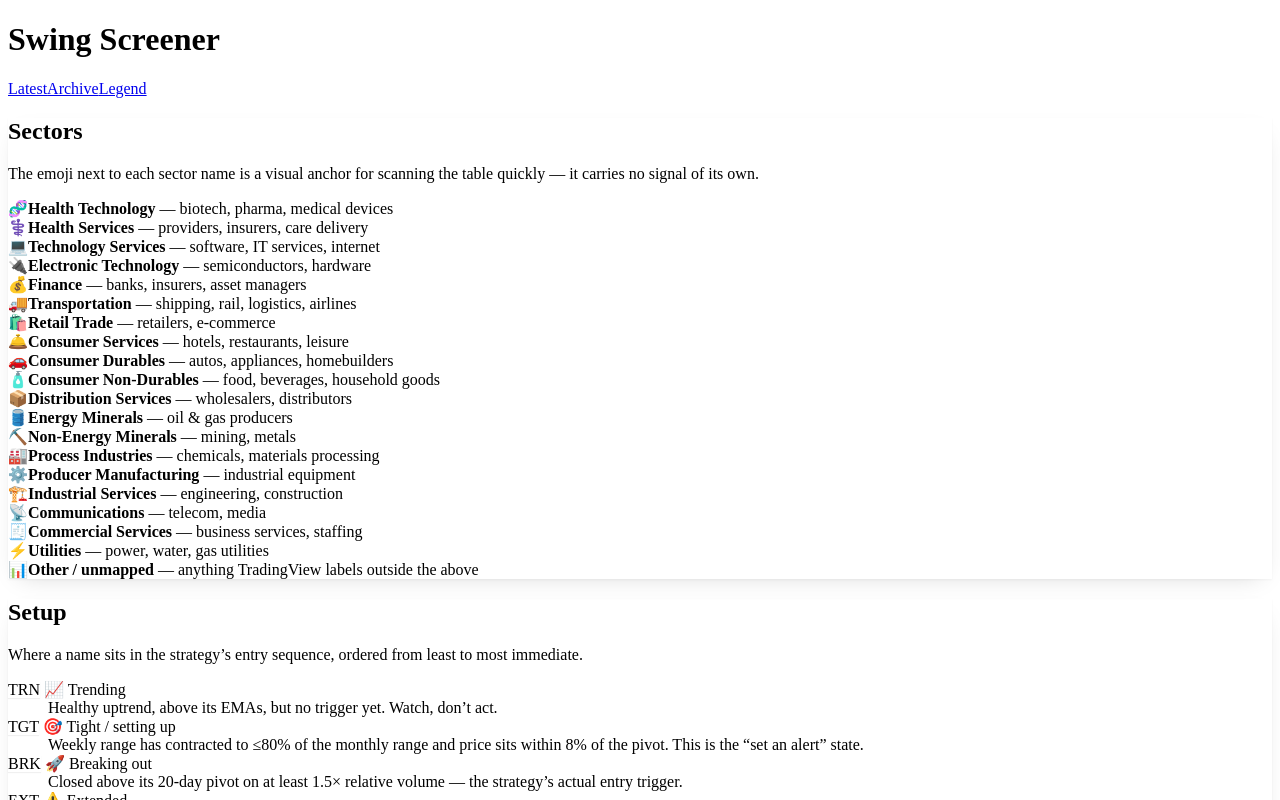
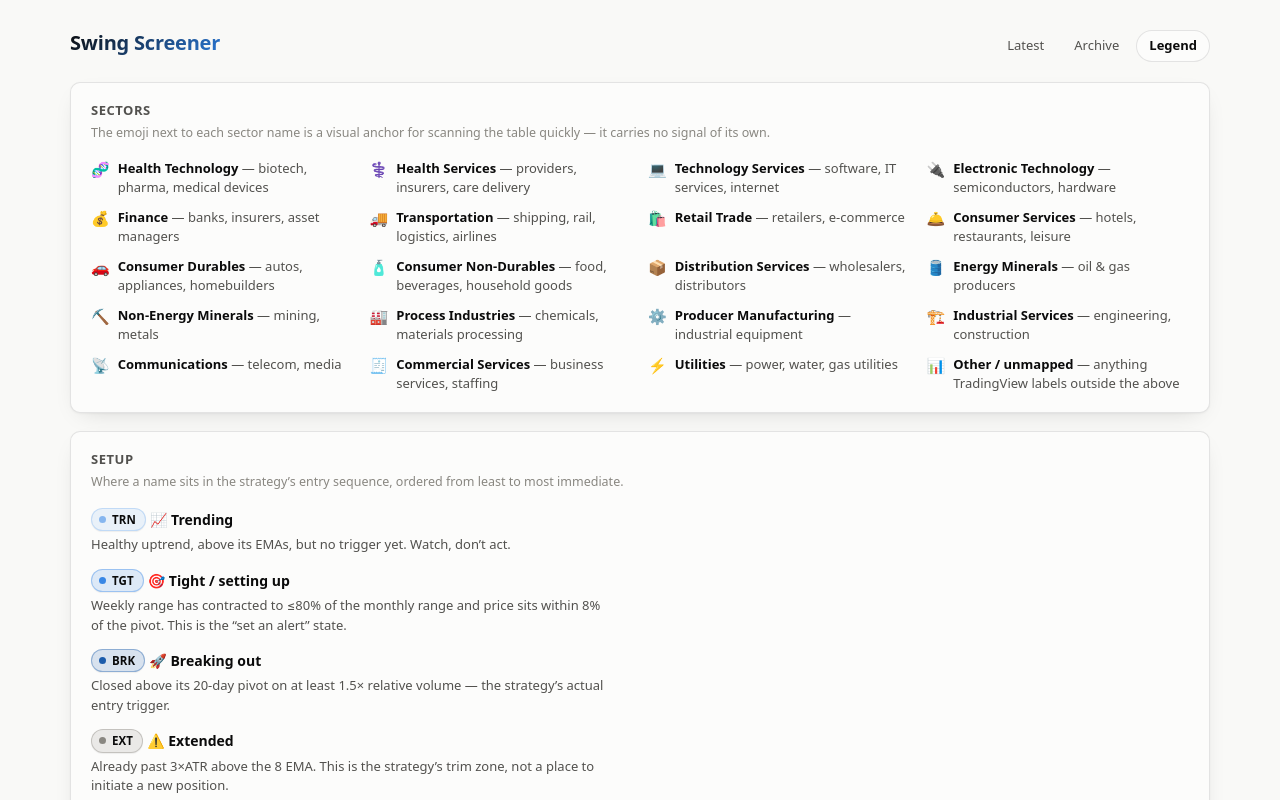
Before and after one commit to MinimalStealth/swing-dashboard, a Next.js app: page /legend in a window 1280 px wide. Shown: the top 800 px of the page. Built offline with nearby package versions, Linux system fonts and the light colour scheme.

Commit message:
Fix globals.css restore full stylesheet

```diff
--- a/app/globals.css
+++ b/app/globals.css
@@ -1,4 +1,639 @@
-cat >> app/globals.css << 'ENDOFFILE'
+/* Palette: validated categorical slots 1-2, a single-hue ordinal ramp for
+   setup state, and the reserved status tokens. Light values on :root, dark
+   values declared under both the OS media query and the [data-theme] scope
+   so an explicit toggle wins in either direction. */
+
+:root {
+  color-scheme: light;
+
+  --page: #f9f9f7;
+  --surface: #fcfcfb;
+  --text-primary: #0b0b0b;
+  --text-secondary: #52514e;
+  --text-muted: #898781;
+  --grid: #e1e0d9;
+  --axis: #c3c2b7;
+  --border: rgba(11, 11, 11, 0.1);
+
+  --series-1: #2a78d6; /* 1-month performance */
+  --series-2: #eb6834; /* 1-week performance */
+
+  /* Ordinal ramp: how close a setup is to an actual entry trigger. */
+  --setup-trending: #86b6ef;
+  --setup-tight: #3987e5;
+  --setup-breakout: #1c5cab;
+  --setup-extended: #898781;
+
+  --good: #0ca30c;
+  --warning: #fab219;
+  --serious: #ec835a;
+  --critical: #d03b3b;
+  --success-text: #006300;
+
+  --radius: 10px;
+  --mark-radius: 4px;
+}
+
+@media (prefers-color-scheme: dark) {
+  :root:not([data-theme="light"]) {
+    color-scheme: dark;
+
+    --page: #0d0d0d;
+    --surface: #1a1a19;
+    --text-primary: #ffffff;
+    --text-secondary: #c3c2b7;
+    --text-muted: #898781;
+    --grid: #2c2c2a;
+    --axis: #383835;
+    --border: rgba(255, 255, 255, 0.1);
+
+    --series-1: #3987e5;
+    --series-2: #d95926;
+
+    --setup-trending: #6da7ec;
+    --setup-tight: #2a78d6;
+    --setup-breakout: #184f95;
+    --setup-extended: #898781;
+
+    --success-text: #0ca30c;
+  }
+}
+
+:root[data-theme="dark"] {
+  color-scheme: dark;
+
+  --page: #0d0d0d;
+  --surface: #1a1a19;
+  --text-primary: #ffffff;
+  --text-secondary: #c3c2b7;
+  --text-muted: #898781;
+  --grid: #2c2c2a;
+  --axis: #383835;
+  --border: rgba(255, 255, 255, 0.1);
+
+  --series-1: #3987e5;
+  --series-2: #d95926;
+
+  --setup-trending: #6da7ec;
+  --setup-tight: #2a78d6;
+  --setup-breakout: #184f95;
+  --setup-extended: #898781;
+
+  --success-text: #0ca30c;
+}
+
+* {
+  box-sizing: border-box;
+}
+
+body {
+  margin: 0;
+  background: var(--page);
+  color: var(--text-primary);
+  font-family: system-ui, -apple-system, "Segoe UI", sans-serif;
+  font-size: 14px;
+  line-height: 1.5;
+  -webkit-font-smoothing: antialiased;
+}
+
+a {
+  color: inherit;
+}
+
+.shell {
+  max-width: 1180px;
+  margin: 0 auto;
+  padding: 28px 20px 72px;
+}
+
+/* ---------- masthead ---------- */
+
+.masthead {
+  display: flex;
+  flex-wrap: wrap;
+  align-items: baseline;
+  justify-content: space-between;
+  gap: 12px 20px;
+  margin-bottom: 20px;
+}
+
+.masthead h1 {
+  font-size: 20px;
+  font-weight: 650;
+  letter-spacing: -0.01em;
+  margin: 0;
+}
+
+.masthead .meta {
+  color: var(--text-muted);
+  font-size: 12.5px;
+}
+
+nav.tabs {
+  display: flex;
+  gap: 4px;
+}
+
+nav.tabs a {
+  padding: 5px 12px;
+  border-radius: 999px;
+  text-decoration: none;
+  font-size: 13px;
+  color: var(--text-secondary);
+  border: 1px solid transparent;
+}
+
+nav.tabs a[aria-current="page"] {
+  background: var(--surface);
+  border-color: var(--border);
+  color: var(--text-primary);
+  font-weight: 550;
+}
+
+/* ---------- cards ---------- */
+
+.card {
+  background: var(--surface);
+  border: 1px solid var(--border);
+  border-radius: var(--radius);
+  padding: 18px 20px;
+  margin-bottom: 18px;
+}
+
+.card > h2 {
+  font-size: 13px;
+  font-weight: 600;
+  letter-spacing: 0.04em;
+  text-transform: uppercase;
+  color: var(--text-secondary);
+  margin: 0 0 4px;
+}
+
+.card > .card-note {
+  color: var(--text-muted);
+  font-size: 12.5px;
+  margin: 0 0 16px;
+}
+
+/* ---------- regime banner ---------- */
+
+.regime {
+  display: flex;
+  flex-wrap: wrap;
+  gap: 20px 32px;
+  align-items: flex-start;
+}
+
+.regime-verdict {
+  display: flex;
+  align-items: center;
+  gap: 10px;
+  font-size: 22px;
+  font-weight: 650;
+  letter-spacing: -0.01em;
+}
+
+.dot {
+  width: 10px;
+  height: 10px;
+  border-radius: 50%;
+  flex: none;
+}
+
+.dot-good {
+  background: var(--good);
+}
+.dot-warning {
+  background: var(--warning);
+}
+.dot-critical {
+  background: var(--critical);
+}
+
+.regime-line {
+  color: var(--text-secondary);
+  font-size: 13px;
+  margin-top: 2px;
+  max-width: 62ch;
+}
+
+.index-grid {
+  display: flex;
+  gap: 28px;
+  flex-wrap: wrap;
+}
+
+.index-block .sym {
+  font-weight: 600;
+  font-size: 13px;
+}
+
+.index-block .px {
+  font-size: 18px;
+  font-weight: 600;
+}
+
+.index-block .emas {
+  color: var(--text-muted);
+  font-size: 12px;
+  font-variant-numeric: tabular-nums;
+}
+
+/* ---------- callouts ---------- */
+
+.callouts {
+  display: grid;
+  grid-template-columns: repeat(auto-fit, minmax(180px, 1fr));
+  gap: 12px;
+  margin-bottom: 18px;
+}
+
+.callout {
+  background: var(--surface);
+  border: 1px solid var(--border);
+  border-radius: var(--radius);
+  padding: 14px 16px;
+}
+
+.callout .label {
+  font-size: 12px;
+  color: var(--text-muted);
+  display: flex;
+  align-items: center;
+  gap: 6px;
+}
+
+.callout .value {
+  font-size: 26px;
+  font-weight: 650;
+  letter-spacing: -0.02em;
+  margin-top: 2px;
+}
+
+.callout .sub {
+  font-size: 12px;
+  color: var(--text-secondary);
+  margin-top: 2px;
+}
+
+/* ---------- tables ---------- */
+
+.table-wrap {
+  overflow-x: auto;
+  margin: 0 -20px;
+  padding: 0 20px;
+}
+
+table {
+  width: 100%;
+  border-collapse: collapse;
+  font-size: 13px;
+  font-variant-numeric: tabular-nums;
+  white-space: nowrap;
+}
+
+thead th {
+  text-align: right;
+  font-weight: 550;
+  font-size: 11.5px;
+  letter-spacing: 0.03em;
+  text-transform: uppercase;
+  color: var(--text-muted);
+  padding: 0 10px 8px;
+  border-bottom: 1px solid var(--grid);
+}
+
+thead th:first-child,
+td:first-child {
+  text-align: left;
+  padding-left: 0;
+}
+
+tbody td {
+  text-align: right;
+  padding: 9px 10px;
+  border-bottom: 1px solid var(--grid);
+  color: var(--text-secondary);
+}
+
+tbody tr:last-child td {
+  border-bottom: none;
+}
+
+td.ticker {
+  font-weight: 650;
+  font-size: 14px;
+  color: var(--text-primary);
+  font-variant-numeric: normal;
+}
+
+td.sector {
+  color: var(--text-muted);
+  font-size: 12px;
+  white-space: normal;
+  min-width: 130px;
+  text-align: left;
+}
+
+/* ---------- setup chip ---------- */
+
+.chip {
+  display: inline-flex;
+  align-items: center;
+  gap: 6px;
+  padding: 2px 9px 2px 7px;
+  border-radius: 999px;
+  font-size: 11.5px;
+  font-weight: 550;
+  letter-spacing: 0.01em;
+  color: var(--text-primary);
+  background: color-mix(in srgb, var(--chip-color) 16%, var(--surface));
+  border: 1px solid color-mix(in srgb, var(--chip-color) 40%, transparent);
+  white-space: nowrap;
+  font-variant-numeric: normal;
+}
+
+.chip .dot {
+  width: 7px;
+  height: 7px;
+  background: var(--chip-color);
+}
+
+.chip-breakout {
+  --chip-color: var(--setup-breakout);
+}
+.chip-tight {
+  --chip-color: var(--setup-tight);
+}
+.chip-trending {
+  --chip-color: var(--setup-trending);
+}
+.chip-extended {
+  --chip-color: var(--setup-extended);
+}
+
+.flag {
+  display: inline-flex;
+  align-items: center;
+  gap: 4px;
+  font-size: 12px;
+  font-weight: 550;
+}
+
+.flag-warning {
+  color: var(--text-primary);
+}
+
+.flag-warning .dot {
+  background: var(--warning);
+}
+
+/* ---------- risk bar ---------- */
+
+.riskbar {
+  display: block;
+  width: 96px;
+  height: 14px;
+  margin-left: auto;
+}
+
+/* ---------- sector chart ---------- */
+
+.legend {
+  display: flex;
+  gap: 16px;
+  align-items: center;
+  margin-bottom: 14px;
+  font-size: 12px;
+  color: var(--text-secondary);
+}
+
+.legend .key {
+  display: inline-flex;
+  align-items: center;
+  gap: 6px;
+}
+
+.legend .swatch {
+  width: 9px;
+  height: 9px;
+  border-radius: 2px;
+  flex: none;
+}
+
+.sector-row {
+  display: grid;
+  grid-template-columns: minmax(110px, 168px) 1fr auto;
+  gap: 12px;
+  align-items: center;
+}
+
+.sector-name {
+  font-size: 12.5px;
+  color: var(--text-secondary);
+}
+
+.sector-plot {
+  position: relative;
+  height: 22px;
+}
+
+.sector-zero {
+  position: absolute;
+  top: 0;
+  bottom: 0;
+  width: 1px;
+  background: var(--axis);
+}
+
+.sector-bar {
+  position: absolute;
+  height: 8px;
+}
+
+.sector-values {
+  font-size: 12px;
+  font-variant-numeric: tabular-nums;
+  color: var(--text-secondary);
+  min-width: 96px;
+  text-align: right;
+}
+
+@media (max-width: 620px) {
+  .sector-row {
+    grid-template-columns: 1fr auto;
+  }
+  .sector-plot {
+    grid-column: 1 / -1;
+  }
+}
+
+/* ---------- persistence timeline ---------- */
+
+.timeline {
+  display: flex;
+  gap: 2px;
+  justify-content: flex-end;
+}
+
+.cell {
+  width: 26px;
+  height: 20px;
+  border-radius: 3px;
+  display: flex;
+  align-items: center;
+  justify-content: center;
+  font-size: 9px;
+  font-weight: 700;
+  letter-spacing: 0.02em;
+  color: #ffffff;
+  font-variant-numeric: normal;
+}
+
+.cell-empty {
+  background: transparent;
+  border: 1px solid var(--grid);
+  color: var(--text-muted);
+}
+
+.cell-breakout {
+  background: var(--setup-breakout);
+}
+.cell-tight {
+  background: var(--setup-tight);
+}
+.cell-trending {
+  background: var(--setup-trending);
+  color: #0b0b0b;
+}
+.cell-extended {
+  background: var(--setup-extended);
+}
+
+.delta-up {
+  color: var(--success-text);
+}
+.delta-down {
+  color: var(--critical);
+}
+
+/* ---------- filter row ---------- */
+
+.filters {
+  display: flex;
+  gap: 6px;
+  align-items: center;
+  margin-bottom: 18px;
+  flex-wrap: wrap;
+}
+
+.filters .filter-label {
+  font-size: 12px;
+  color: var(--text-muted);
+  margin-right: 4px;
+}
+
+.filters a {
+  padding: 4px 11px;
+  border-radius: 999px;
+  border: 1px solid var(--border);
+  background: var(--surface);
+  text-decoration: none;
+  font-size: 12.5px;
+  color: var(--text-secondary);
+}
+
+.filters a[aria-current="true"] {
+  border-color: var(--text-primary);
+  color: var(--text-primary);
+  font-weight: 600;
+}
+
+/* ---------- misc ---------- */
+
+.empty {
+  color: var(--text-muted);
+  font-size: 13px;
+  padding: 8px 0 4px;
+}
+
+.footnote {
+  color: var(--text-muted);
+  font-size: 12px;
+  line-height: 1.6;
+  max-width: 76ch;
+  margin-top: 26px;
+}
+
+details.tableview {
+  margin-top: 14px;
+}
+
+details.tableview summary {
+  cursor: pointer;
+  font-size: 12.5px;
+  color: var(--text-secondary);
+}
+
+@media (max-width: 620px) {
+  .callout .value {
+    font-size: 22px;
+  }
+  .regime-verdict {
+    font-size: 19px;
+  }
+}
+
+/* ---------- legend page ---------- */
+
+.glossary-grid {
+  display: grid;
+  grid-template-columns: repeat(auto-fill, minmax(220px, 1fr));
+  gap: 10px 16px;
+  margin-top: 4px;
+}
+
+.glossary-item {
+  display: flex;
+  gap: 8px;
+  align-items: flex-start;
+  font-size: 13px;
+  color: var(--text-secondary);
+}
+
+.glossary-item .emoji {
+  flex: none;
+  font-size: 15px;
+  line-height: 1.4;
+}
+
+.glossary-item strong {
+  color: var(--text-primary);
+}
+
+dl.deflist {
+  margin: 0;
+}
+
+dl.deflist dt {
+  display: flex;
+  align-items: center;
+  gap: 4px;
+  font-weight: 600;
+  color: var(--text-primary);
+  margin-top: 14px;
+}
+
+dl.deflist dt:first-child {
+  margin-top: 0;
+}
+
+dl.deflist dd {
+  margin: 4px 0 0;
+  color: var(--text-secondary);
+  font-size: 13px;
+  max-width: 70ch;
+}
 
 /* ---------- visual polish pass ---------- */
 
@@ -45,116 +680,7 @@ tbody tr:hover {
   box-shadow: 0 1px 1px rgba(0, 0, 0, 0.06);
 }
 
-.rr-cell {
-  min-width: 148px;
-}
-
-.rr-caption {
-  display: flex;
-  align-items: center;
-  justify-content: flex-end;
-  gap: 5px;
-  margin-top: 5px;
-  font-size: 11px;
-  font-variant-numeric: tabular-nums;
-  white-space: nowrap;
-}
-
-.rr-risk {
-  color: var(--critical);
-  font-weight: 600;
-}
-
-.rr-reward {
-  color: var(--good);
-  font-weight: 600;
-}
-
-.rr-sep {
-  color: var(--text-muted);
-}
-
-.rr-ratio {
-  margin-left: 2px;
-  padding: 1px 7px;
-  border-radius: 999px;
-  background: color-mix(in srgb, var(--good) 14%, var(--surface));
-  border: 1px solid color-mix(in srgb, var(--good) 30%, transparent);
-  color: var(--text-primary);
-  font-weight: 650;
-  font-size: 10.5px;
-}
-
-.score-badge {
-  display: inline-block;
-  min-width: 34px;
-  padding: 2px 7px;
-  border-radius: 999px;
-  font-weight: 650;
-  font-variant-numeric: tabular-nums;
-  text-align: center;
-}
-
-.score-high {
-  background: color-mix(in srgb, var(--good) 16%, var(--surface));
-  color: var(--success-text);
-}
-
-.score-mid {
-  background: color-mix(in srgb, var(--warning) 18%, var(--surface));
-  color: var(--text-primary);
-}
-
-.score-low {
-  background: var(--surface);
-  color: var(--text-muted);
-  border: 1px solid var(--border);
-}
-ENDOFFILE
-/* ---------- visual polish pass ---------- */
-
-.masthead h1 {
-  background: linear-gradient(135deg, var(--text-primary), var(--series-1));
-  -webkit-background-clip: text;
-  background-clip: text;
-  color: transparent;
-}
-
-.card {
-  box-shadow: 0 1px 2px rgba(0, 0, 0, 0.04), 0 8px 24px -12px rgba(0, 0, 0, 0.18);
-  transition: box-shadow 0.15s ease;
-}
-
-.callout {
-  box-shadow: 0 1px 2px rgba(0, 0, 0, 0.04);
-  transition: transform 0.12s ease, box-shadow 0.12s ease;
-}
-
-.callout:hover {
-  transform: translateY(-1px);
-  box-shadow: 0 4px 14px -6px rgba(0, 0, 0, 0.22);
-}
-
-nav.tabs a {
-  transition: background 0.12s ease, color 0.12s ease, border-color 0.12s ease;
-}
-
-nav.tabs a:hover {
-  color: var(--text-primary);
-  background: color-mix(in srgb, var(--text-primary) 5%, transparent);
-}
-
-tbody tr {
-  transition: background 0.1s ease;
-}
-
-tbody tr:hover {
-  background: color-mix(in srgb, var(--text-primary) 3%, transparent);
-}
-
-.chip {
-  box-shadow: 0 1px 1px rgba(0, 0, 0, 0.06);
-}
+/* ---------- risk / reward caption ---------- */
 
 .rr-cell {
   min-width: 148px;
@@ -196,6 +722,8 @@ tbody tr:hover {
   font-size: 10.5px;
 }
 
+/* ---------- score badge ---------- */
+
 .score-badge {
   display: inline-block;
   min-width: 34px;
```
